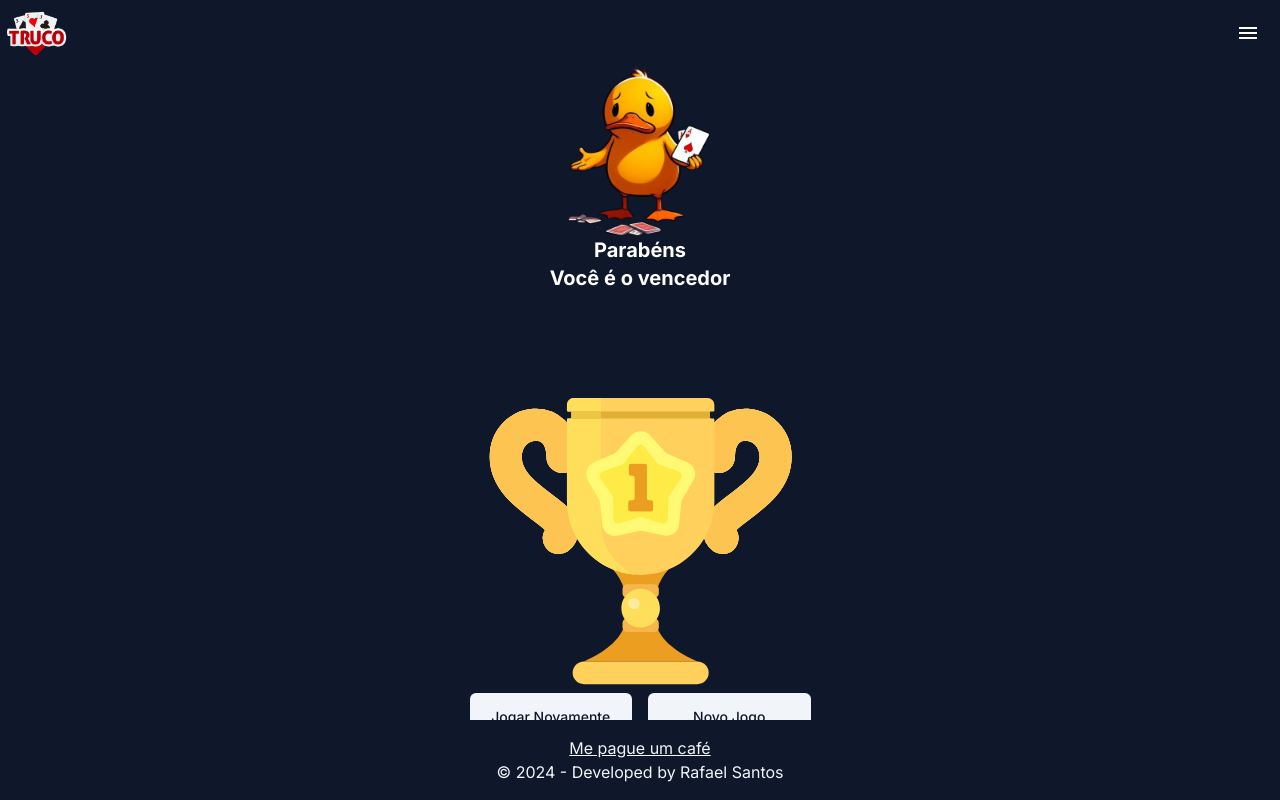
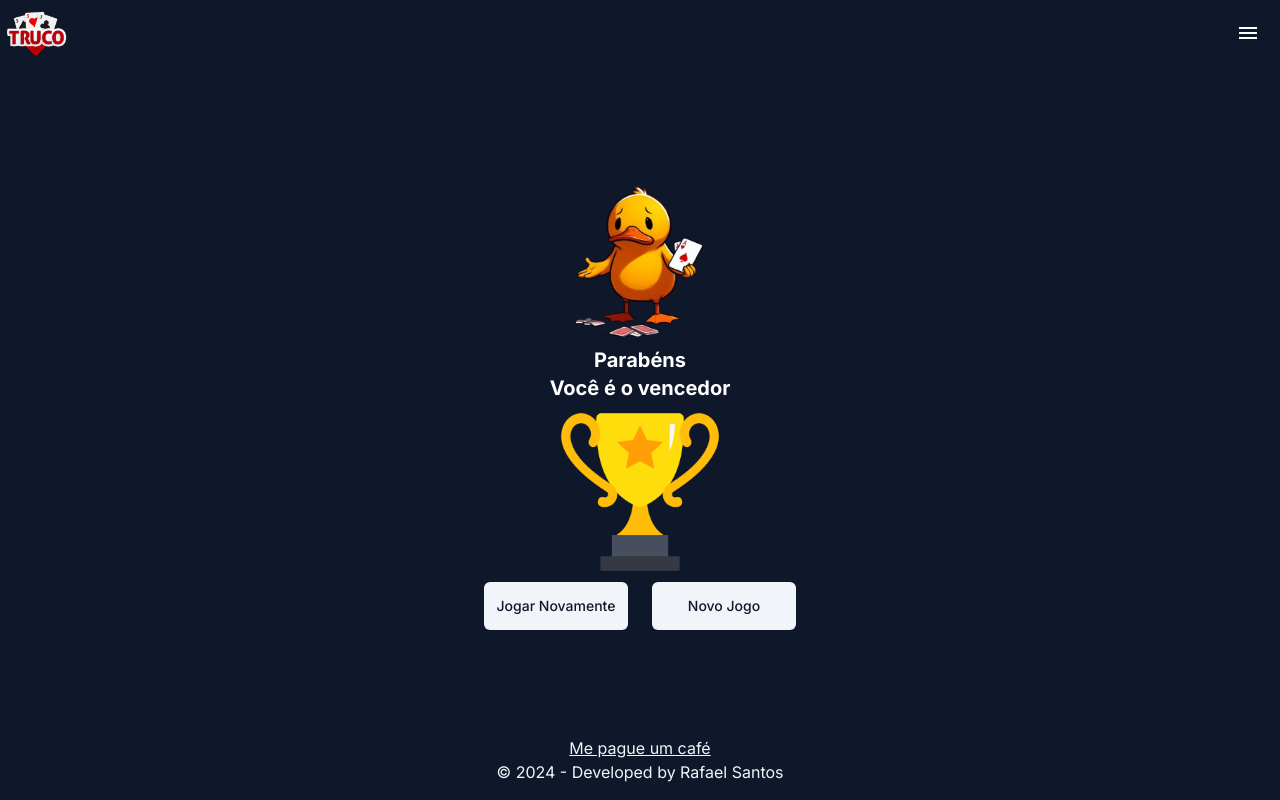
Before and after one commit to rafaelsantos01/truco-lite, a Next.js app: page /winners in a window 1280 px wide. Built offline with nearby package versions, Linux system fonts and the light colour scheme.

Commit message:
ajute tela win

```diff
--- a/src/app/layout.tsx
+++ b/src/app/layout.tsx
@@ -4,8 +4,8 @@ import "./globals.css";
 import { cn } from "@/lib/utils";
 
 export const metadata: Metadata = {
-  title: "Create Next App",
-  description: "Generated by create next app",
+  title: "Truco Lite",
+  description: "Marque pontos fácil e rápido, com histórico de partidas.",
 };
 
 const fontSans = FontSans({
@@ -19,7 +19,12 @@ export default function RootLayout({
   children: React.ReactNode;
 }>) {
   return (
-    <html lang="en">
+    <html lang="pt-BR" className="scroll-smooth">
+      <head>
+        <link rel="icon" type="image/svg+xml" href="/truco.svg" />
+        <meta charSet="utf-8" />
+        <meta name="viewport" content="width=device-width, initial-scale=1" />
+      </head>
       <body
         className={cn(
           "min-h-screen bg-background font-sans antialiased",
--- a/src/components/ui/trophy.tsx
+++ /dev/null
@@ -1,89 +0,0 @@
-import React from "react";
-
-function Trophy() {
-  return (
-    <svg
-      xmlns="http://www.w3.org/2000/svg"
-      width="341"
-      height="385"
-      fill="none"
-      viewBox="0 0 341 385"
-    >
-      <path
-        fill="#EB9E20"
-        d="M227.36 361.447H113.958c27.595-12.248 41.656-27.368 42.185-45.361h29.031c0 17.993 14.062 33.113 42.186 45.361zM185.185 300.21h-29.031c-1.145-15.169-8.867-29.346-21.773-38.557h72.577a52.466 52.466 0 00-21.773 38.557z"
-      ></path>
-      <path
-        fill="#FFD15C"
-        d="M113.969 361.447h113.402c6.263 0 11.34 5.077 11.34 11.34s-5.077 11.34-11.34 11.34H113.969c-6.263 0-11.34-5.077-11.34-11.34s5.077-11.34 11.34-11.34z"
-      ></path>
-      <path
-        fill="#F7B64B"
-        d="M157.061 318.354h27.217a4.536 4.536 0 014.536 4.536v4.536a4.536 4.536 0 01-4.536 4.536h-27.217a4.536 4.536 0 01-4.536-4.536v-4.536a4.536 4.536 0 014.536-4.536zM157.061 284.333h27.217a4.536 4.536 0 014.536 4.536v4.537a4.536 4.536 0 01-4.536 4.536h-27.217a4.536 4.536 0 01-4.536-4.536v-4.537a4.536 4.536 0 014.536-4.536z"
-      ></path>
-      <path
-        fill="#FFDE5C"
-        d="M170.67 327.426c10.646 0 19.278-8.632 19.278-19.278 0-10.647-8.632-19.279-19.278-19.279-10.648 0-19.279 8.632-19.279 19.279 0 10.646 8.631 19.278 19.279 19.278z"
-      ></path>
-      <path
-        fill="#FFEB9F"
-        d="M163.866 309.282a5.67 5.67 0 10-.001-11.341 5.67 5.67 0 00.001 11.341z"
-      ></path>
-      <path
-        stroke="#fff"
-        strokeLinecap="round"
-        strokeLinejoin="round"
-        strokeWidth="32"
-        d="M248.917 156.936c0-46.873 56.701-39.04 56.701 0 0 39.039-56.701 54.274-56.701 72.914 0 3.772 1.229 6.506 3.685 8.204M92.423 156.936c0-46.873-56.701-39.04-56.701 0 0 39.039 56.7 54.274 56.7 72.914 0 3.772-1.228 6.506-3.685 8.204"
-      ></path>
-      <path
-        stroke="#FFDE5C"
-        strokeLinecap="round"
-        strokeLinejoin="round"
-        strokeWidth="32"
-        d="M248.917 156.936c0-46.873 56.701-39.04 56.701 0 0 39.039-56.701 54.274-56.701 72.914 0 3.772 1.229 6.506 3.685 8.204M92.423 156.936c0-46.873-56.701-39.04-56.701 0 0 39.039 56.7 54.274 56.7 72.914 0 3.772-1.228 6.506-3.685 8.204"
-      ></path>
-      <path
-        stroke="#FDC452"
-        strokeLinecap="round"
-        strokeLinejoin="round"
-        strokeWidth="32"
-        d="M248.917 156.936c0-46.873 56.701-39.04 56.701 0 0 39.039-56.701 54.274-56.701 72.914 0 3.772 1.229 6.506 3.685 8.204M92.423 156.936c0-46.873-56.701-39.04-56.701 0 0 39.039 56.7 54.274 56.7 72.914 0 3.772-1.228 6.506-3.685 8.204"
-      ></path>
-      <path
-        fill="#FFD15C"
-        d="M103.763 98.002h133.814a6.805 6.805 0 016.804 6.804v5.671c0 .626-.508 1.134-1.134 1.134h-2.268c-.626 0-1.134.508-1.134 1.134v4.536c0 .626.508 1.134 1.134 1.134h2.268c.626 0 1.134.508 1.134 1.134v81.649c0 40.71-33.002 73.711-73.711 73.711-40.71 0-73.711-33.001-73.711-73.711v-81.649c0-.626.507-1.134 1.133-1.134h2.269c.626 0 1.134-.508 1.134-1.134v-4.536c0-.626-.508-1.134-1.134-1.134h-2.269a1.134 1.134 0 01-1.133-1.134v-5.671a6.804 6.804 0 016.804-6.804z"
-      ></path>
-      <path
-        fill="#FFDE5C"
-        d="M130.979 98.002v124.742c0 23.216 13.952 43.173 33.929 51.943-38.017-2.938-67.95-34.718-67.95-73.489v-81.649c0-.626.508-1.134 1.135-1.134h2.268c.626 0 1.134-.508 1.134-1.134v-4.536c0-.626-.508-1.134-1.134-1.134h-2.269a1.134 1.134 0 01-1.133-1.134v-5.671a6.804 6.804 0 016.804-6.804h27.216z"
-      ></path>
-      <path
-        fill="#E0AF33"
-        d="M240.979 111.611c-.626 0-1.134.508-1.134 1.134v4.536c0 .626.508 1.134 1.134 1.134H100.361c.626 0 1.134-.508 1.134-1.134v-4.536c0-.626-.508-1.134-1.134-1.134h140.618z"
-      ></path>
-      <path
-        fill="#EEC544"
-        d="M100.361 111.611h30.618v6.804h-30.618c.626 0 1.134-.508 1.134-1.134v-4.536c0-.626-.508-1.134-1.134-1.134z"
-      ></path>
-      <path
-        fill="#FFF973"
-        d="M167.989 231.144l-20.505 4.471c-6.79 1.48-13.496-2.824-14.976-9.616a12.55 12.55 0 01-.227-1.43l-2.084-20.883a12.594 12.594 0 00-1.658-5.099l-10.588-18.12c-3.506-6.001-1.484-13.708 4.516-17.214.418-.244.849-.464 1.292-.658l19.215-8.436a12.587 12.587 0 004.338-3.152l13.961-15.668c4.624-5.19 12.579-5.649 17.768-1.025.361.322.704.664 1.025 1.025l13.961 15.668a12.583 12.583 0 004.337 3.152l19.217 8.436c6.364 2.794 9.259 10.217 6.465 16.582-.195.442-.414.873-.658 1.29l-10.588 18.12a12.593 12.593 0 00-1.657 5.099l-2.084 20.883c-.69 6.916-6.856 11.963-13.773 11.272a12.564 12.564 0 01-1.431-.226l-20.504-4.471a12.59 12.59 0 00-5.362 0z"
-      ></path>
-      <path
-        fill="#FFEB45"
-        d="M169.367 217.275l-19.953 5.902a4.593 4.593 0 01-5.893-4.282l-.553-20.801a4.594 4.594 0 00-.805-2.477l-11.779-17.153a4.592 4.592 0 012.25-6.927l19.613-6.954a4.593 4.593 0 002.107-1.531l12.673-16.504a4.591 4.591 0 017.284 0l12.674 16.504a4.59 4.59 0 002.108 1.531l19.612 6.954a4.592 4.592 0 012.251 6.927l-11.78 17.153a4.586 4.586 0 00-.805 2.477l-.552 20.801a4.593 4.593 0 01-5.894 4.282l-19.953-5.902a4.583 4.583 0 00-2.605 0z"
-      ></path>
-      <path
-        fill="#FFFA73"
-        d="M183.144 202.422v6.804a2.268 2.268 0 01-2.268 2.268h-20.413a2.268 2.268 0 01-2.268-2.268v-6.804a2.269 2.269 0 012.268-2.268h1.859a2.267 2.267 0 002.268-2.268v-19.883a2.268 2.268 0 00-2.268-2.268l-.024.001-1.244.013a2.27 2.27 0 01-2.292-2.244v-7.371a2.268 2.268 0 012.268-2.268h13.609a2.268 2.268 0 012.268 2.268v31.752a2.267 2.267 0 002.268 2.268h1.701a2.269 2.269 0 012.268 2.268z"
-      ></path>
-      <path
-        fill="#EB9E20"
-        d="M183.144 202.422v6.804a2.268 2.268 0 01-2.268 2.268h-20.413a2.268 2.268 0 01-2.268-2.268v-6.804a2.269 2.269 0 012.268-2.268h1.859a2.267 2.267 0 002.268-2.268v-19.883a2.268 2.268 0 00-2.268-2.268l-.024.001-1.244.013a2.27 2.27 0 01-2.292-2.244v-7.371a2.268 2.268 0 012.268-2.268h13.609a2.268 2.268 0 012.268 2.268v31.752a2.267 2.267 0 002.268 2.268h1.701a2.269 2.269 0 012.268 2.268z"
-      ></path>
-    </svg>
-  );
-}
-
-export default Trophy;
--- a/src/components/winners/winners.tsx
+++ b/src/components/winners/winners.tsx
@@ -1,6 +1,5 @@
 "use client";
 
-import Trophy from "@/components/ui/trophy";
 import { Button } from "../ui/button";
 import Link from "next/link";
 import Image from "next/image";
@@ -17,15 +16,15 @@ export default function WinnersForm({ team }: WinnersFormProps) {
   };
 
   return (
-    <section className="space-y-2">
+    <section>
       <div className="flex flex-col items-center justify-center ">
         <Button onClick={playSound} className="min-h-44">
           <div className="">
             <Image
               src="/images/patoSemFundo.png"
               alt="pato"
-              width={200}
-              height={200}
+              width={180}
+              height={180}
             />
           </div>
         </Button>
@@ -36,15 +35,15 @@ export default function WinnersForm({ team }: WinnersFormProps) {
         </div>
       </div>
 
-      <div>
-        <Trophy />
+      <div className="flex items-center justify-center">
+        <Image src="/images/trofeu.png" alt="pato" width={180} height={180} />
       </div>
 
-      <div className=" flex space-x-4">
-        <Button className="w-full h-12" variant={"secondary"}>
+      <div className="flex space-x-6">
+        <Button className="w-36 h-12" variant={"secondary"}>
           <Link href="/start">Jogar Novamente</Link>
         </Button>
-        <Button className="w-full h-12" variant={"secondary"}>
+        <Button className="w-36 h-12" variant={"secondary"}>
           <Link href="/">Novo Jogo</Link>
         </Button>
       </div>
```
Also changed, not shown: public/images/trofeu.png (added), public/truco.svg (added).
